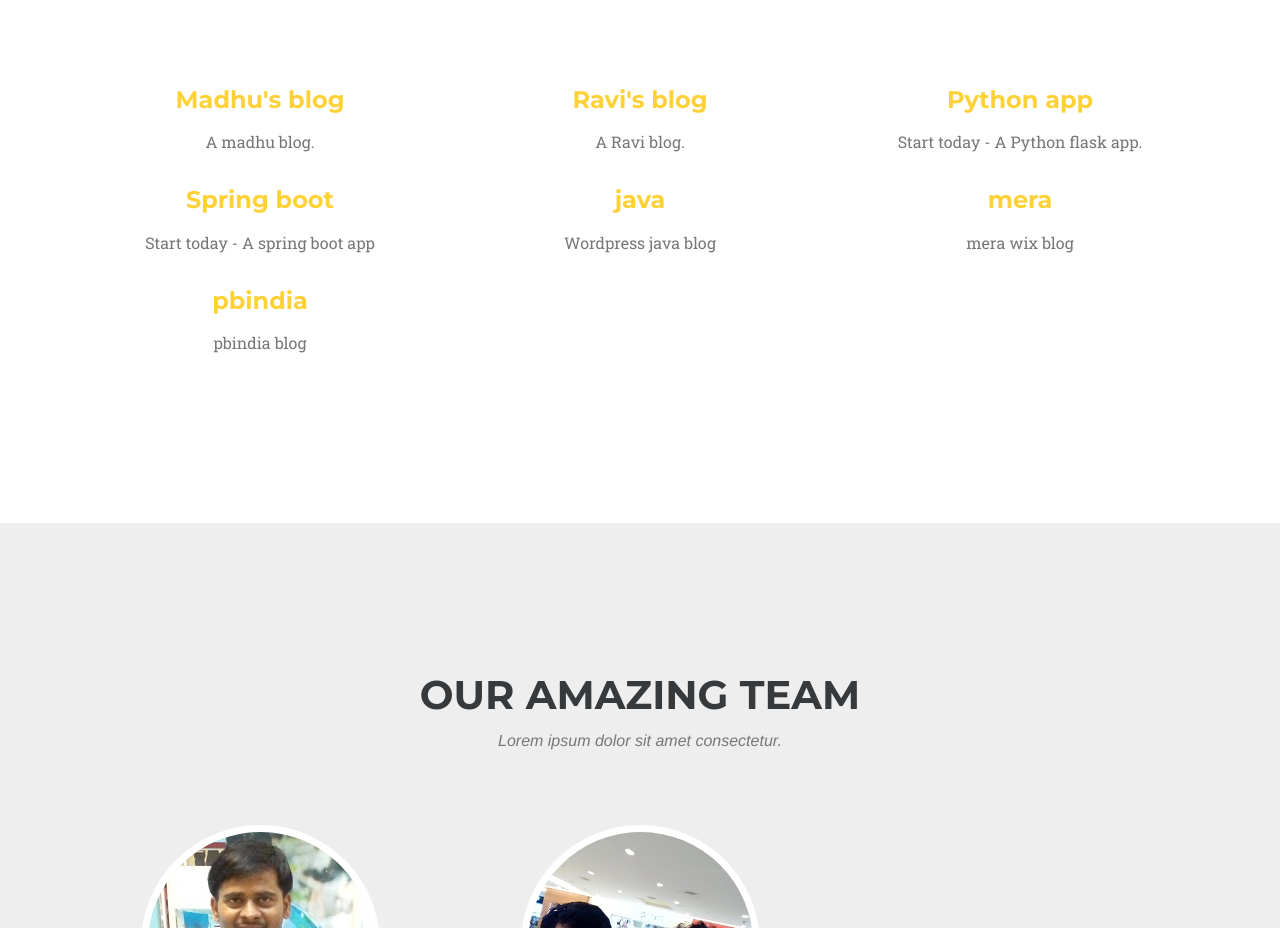
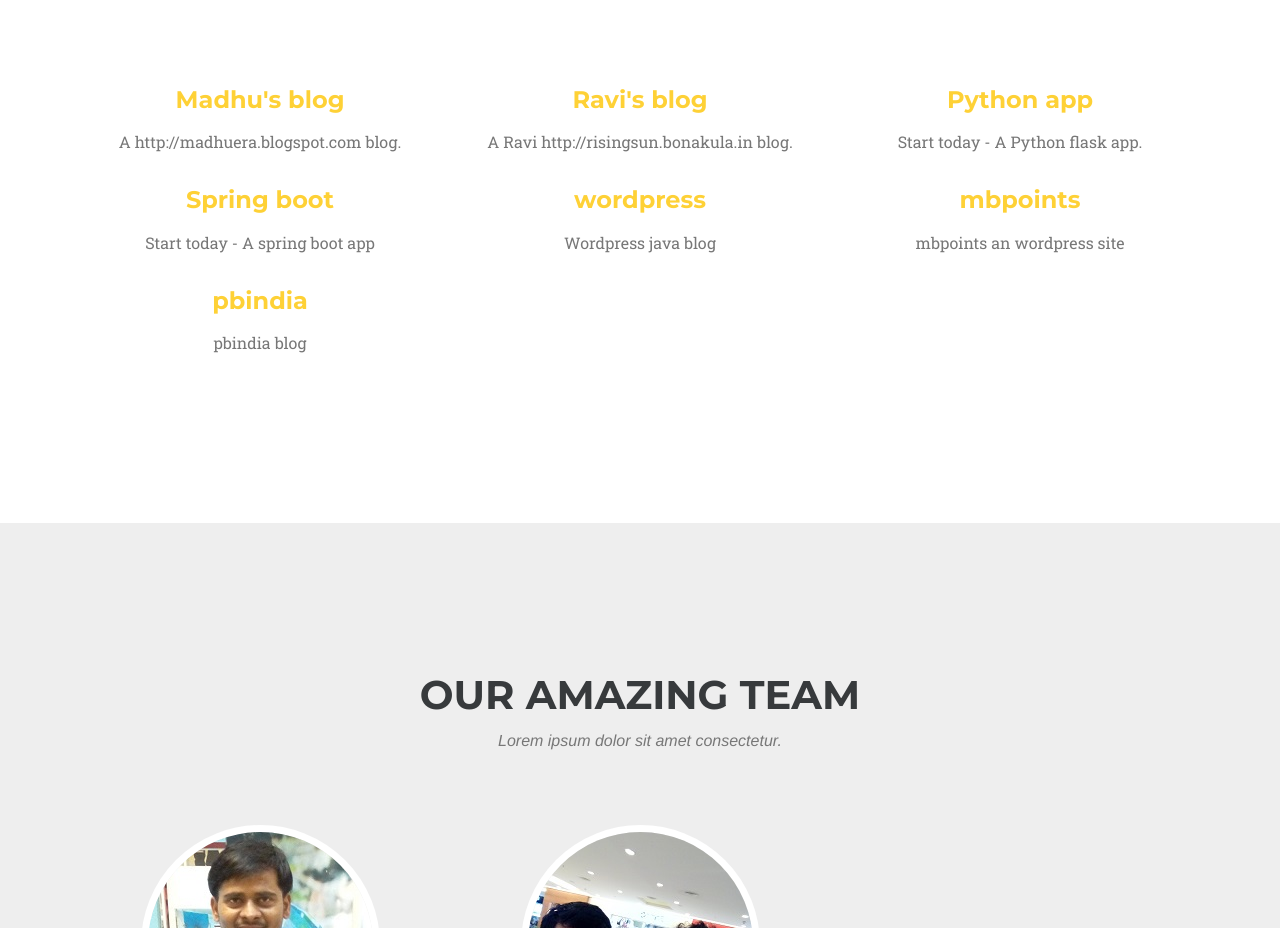
Before and after one commit to gitmadhu/gitmadhu.github.io, a website: page index.html in a window 1280 px wide. Shown: the part 984-1912 px from the top of the page. Drawn offline with nearby package versions, Linux system fonts and the light colour scheme; a web font is replaced by a local one.

Commit message:
ref links corrected

```diff
--- a/index.html
+++ b/index.html
@@ -78,11 +78,11 @@
             <div class="row text-xs-center">
                 <div class="col-md-4">
                     <h4 class="service-heading"><a href='http://madhu.bonakula.in'>Madhu's blog</a></h4>
-                    <p class="text-muted">A madhu blog.</p>
+                    <p class="text-muted">A http://madhuera.blogspot.com blog.</p>
                 </div>
                 <div class="col-md-4">
                     <h4 class="service-heading"><a href='http://ravi.bonakula.in'>Ravi's blog</a></h4>
-                    <p class="text-muted">A Ravi blog.</p>
+                    <p class="text-muted">A Ravi http://risingsun.bonakula.in blog.</p>
                 </div>
                 <div class="col-md-4">
                     <h4 class="service-heading"><a href='http://todo.bonakula.in'>Python app</a></h4>
@@ -93,15 +93,15 @@
                     <p class="text-muted">Start today - A spring boot app</p>
                 </div>
 				<div class="col-md-4">
-                    <h4 class="service-heading"><a href='http://java.bonakula.in'>java</a></h4>
+                    <h4 class="service-heading"><a href='https://madhub2v.wordpress.com/'>wordpress</a></h4>
                     <p class="text-muted">Wordpress java blog</p>
                 </div>
 				<div class="col-md-4">
-                    <h4 class="service-heading"><a href='http://mera.bonakula.in'>mera</a></h4>
-                    <p class="text-muted">mera wix blog</p>
+                    <h4 class="service-heading"><a href='https://mbpoints.wordpress.com/'>mbpoints</a></h4>
+                    <p class="text-muted">mbpoints an wordpress site</p>
                 </div>
 				<div class="col-md-4">
-                    <h4 class="service-heading"><a href='http://pbindia.bonakula.in'>pbindia</a></h4>
+                    <h4 class="service-heading"><a href='http://pothulaboguda.blogspot.com'>pbindia</a></h4>
                     <p class="text-muted">pbindia blog</p>
                 </div>
             </div>
```
Also changed, not shown: README.md.
